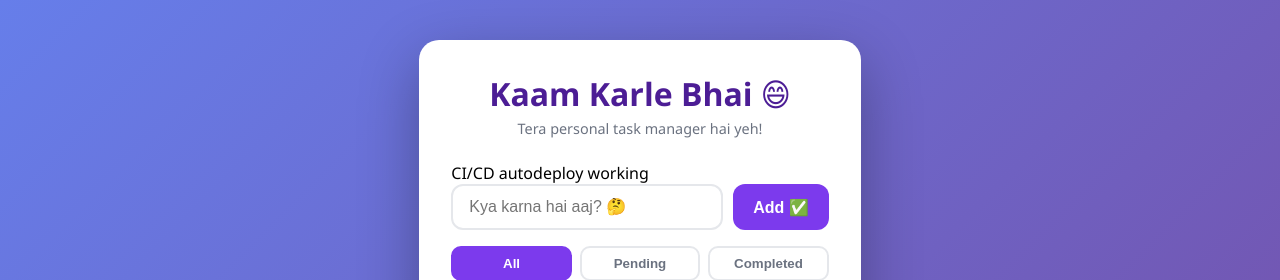
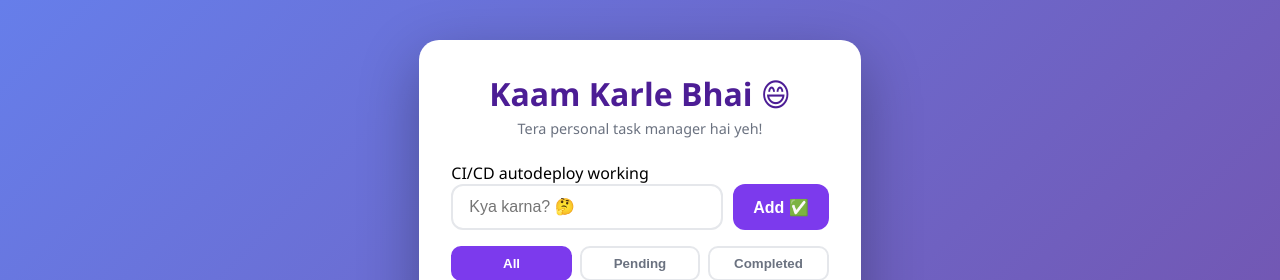
Before and after one commit to Nitesh-NTF/todo_frontend, a React (Create React App) app: page / in a window 1280 px wide. Shown: the top 280 px of the page. Built offline with nearby package versions, Linux system fonts and the light colour scheme; no server answers.

Commit message:
update placeholder text in TodoInput component

```diff
--- a/src/components/TodoInput.js
+++ b/src/components/TodoInput.js
@@ -17,7 +17,7 @@ function TodoInput({ onAdd }) {
       <input
         type="text"
         className="todo-input"
-        placeholder="Kya karna hai aaj? 🤔"
+        placeholder="Kya karna? 🤔"
         value={title}
         onChange={(e) => setTitle(e.target.value)}
       />
```
